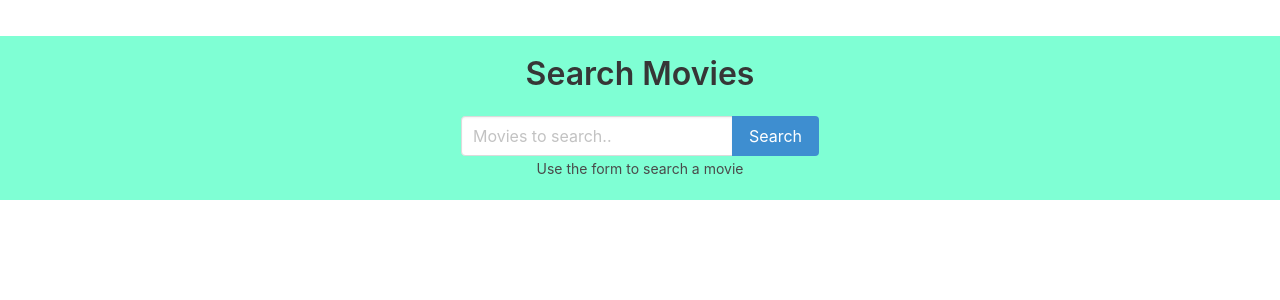
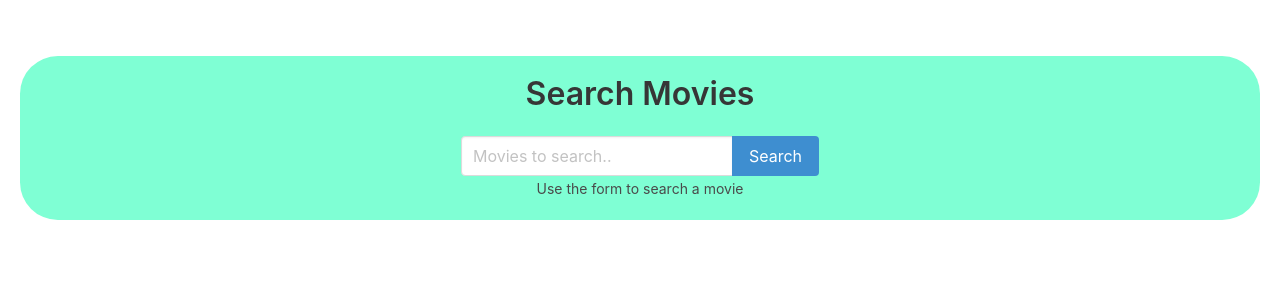
Before and after one commit to edujuarez/search-movie-React, a React (Create React App) app: page / in a window 1280 px wide. Shown: the top 300 px of the page. Built offline with nearby package versions, Linux system fonts and the light colour scheme.

Commit message:
margin y border

```diff
--- a/src/App.css
+++ b/src/App.css
@@ -28,11 +28,15 @@
   padding: 20px;
   flex-direction: row;
   background-color: aquamarine;
+  margin: 20px;
+  border-radius: 1cm;
 }
 .column {
   align-content: center;
 }
 #homeMenu {
+  margin: 20px;
+  border-radius: 1cm;
   background-color: aquamarine;
   display: flex;
   align-items: center;
```
